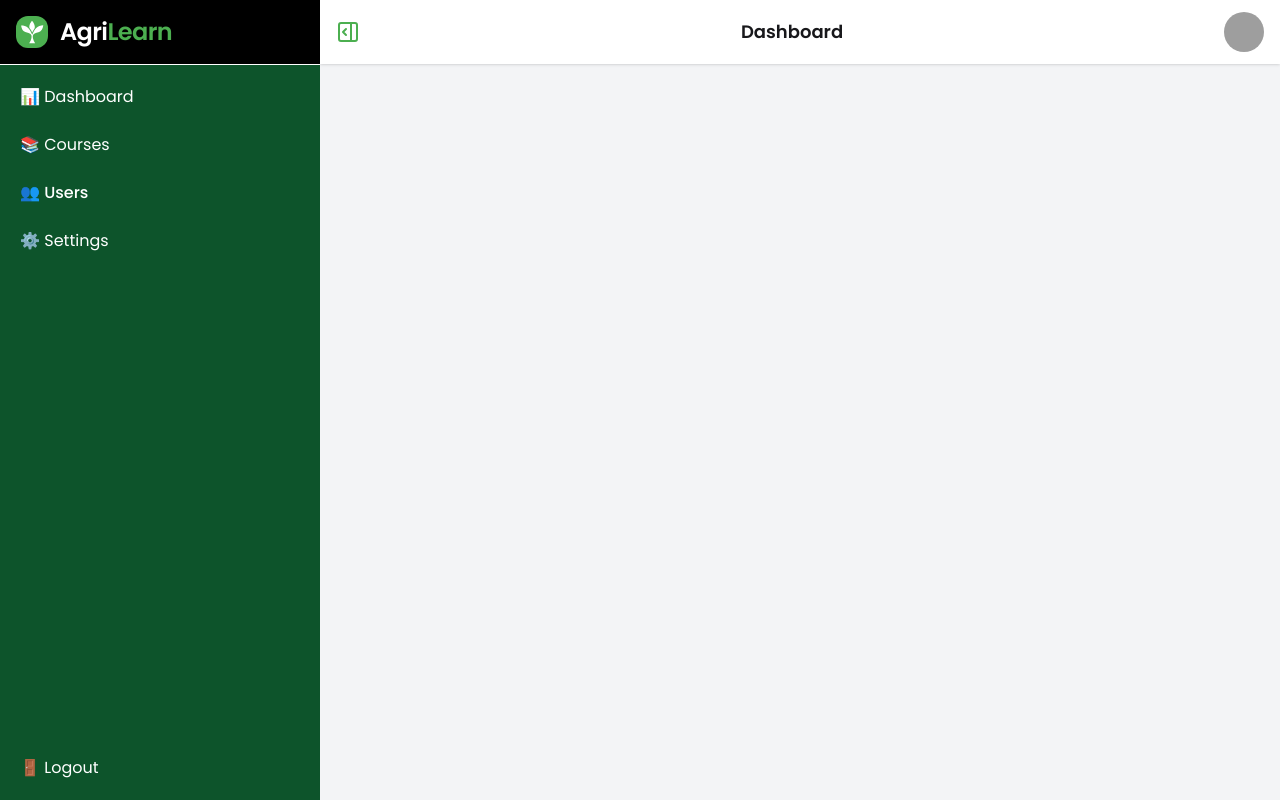
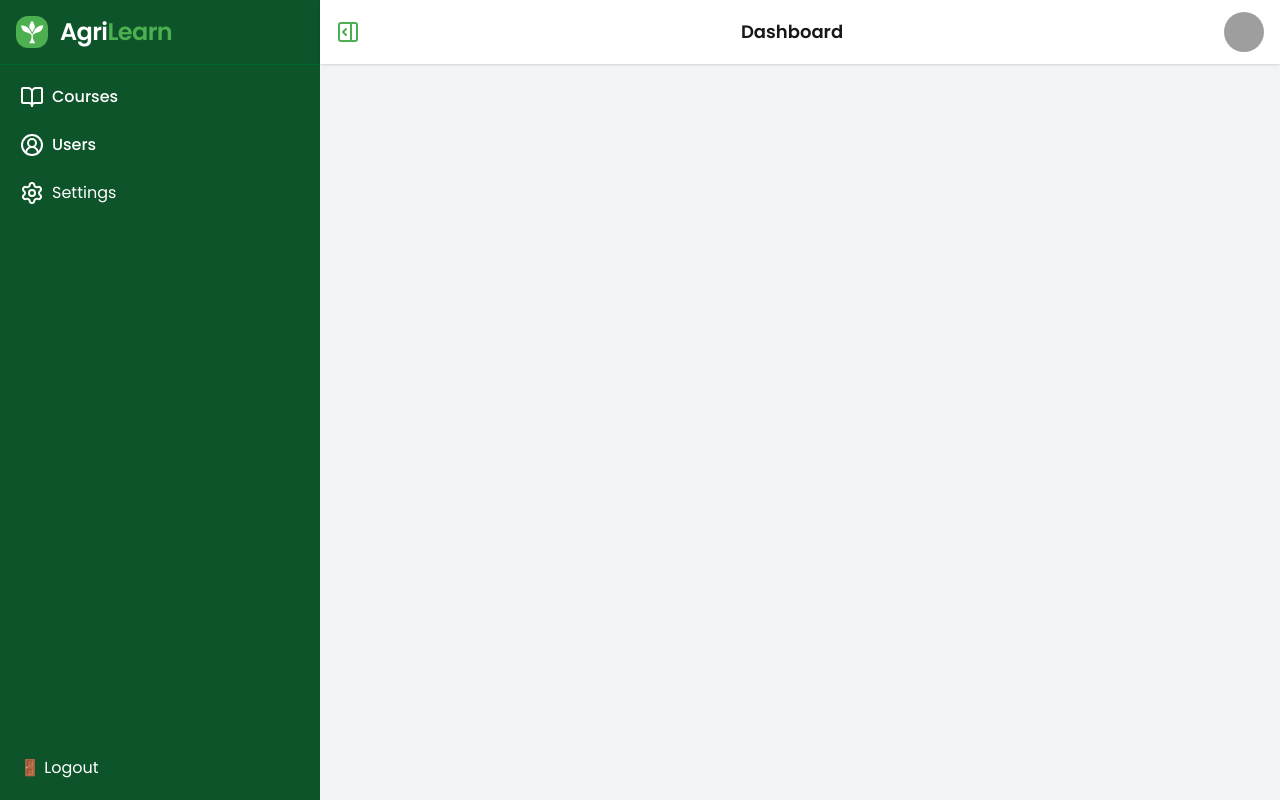
Before and after one commit to bayjidmia/Agrilearn-Platform-Clientside, a React (Vite) app: page /dashboard in a window 1280 px wide. Both pictures are taken after a click on the button 108 px from the left and 32 px from the top of the page. Built offline with nearby package versions, Linux system fonts and the light colour scheme; grey boxes are pictures that could not be loaded.

Commit message:
added dashboard icons

```diff
--- a/src/layouts/DashboardLayout.jsx
+++ b/src/layouts/DashboardLayout.jsx
@@ -1,4 +1,13 @@
-import { Menu, PanelLeftOpen, PanelRightOpen, X } from "lucide-react";
+import {
+  BookOpen,
+  CircleUserRound,
+  Cog,
+  Menu,
+  PanelLeftOpen,
+  PanelRightOpen,
+  Settings,
+  X,
+} from "lucide-react";
 import { useState } from "react";
 import { GiSprout } from "react-icons/gi";
 import { Link } from "react-router";
@@ -16,7 +25,7 @@ export default function DashboardLayout() {
         }`}
       >
         <Link to="/">
-          <div className="flex gap-3 bg-black p-4 font-bold text-lg border-b border-white">
+          <div className="flex gap-3  p-4 font-bold text-lg border-b border-green-800">
             <div className="w-8 h-8 rounded-xl bg-[#4CAF50] flex items-center justify-center text-white">
               <GiSprout className="w-6 h-6" />
             </div>
@@ -29,30 +38,42 @@ export default function DashboardLayout() {
         </Link>
 
         <nav className="flex flex-col gap-2 p-3 flex-1">
-          <Link
+          {/* <Link
             to="/dashboard"
             className="hover:bg-green-600 text-white p-2 rounded"
           >
             📊 {isOpen && "Dashboard"}
-          </Link>
+          </Link> */}
           <Link
             to="/dashboard/courses"
             className="hover:bg-green-600 p-2 rounded"
           >
-            📚 {isOpen && "Courses"}
+            <div className="flex">
+              <BookOpen className="inline-block mr-2" />
+
+              {isOpen && (
+                <span className="font-medium text-white ">Courses</span>
+              )}
+            </div>
           </Link>
           <Link
             to="/dashboard/users"
             className="hover:bg-green-600 p-2 rounded"
           >
-            👥{" "}
-            {isOpen && <span className="font-medium text-white ">Users</span>}
+            <div className="flex">
+              <CircleUserRound className="inline-block mr-2" />
+
+              {isOpen && <span className="font-medium text-white ">Users</span>}
+            </div>
           </Link>
           <Link
             to="/dashboard/settings"
             className="hover:bg-green-600 p-2 rounded"
           >
-            ⚙️ {isOpen && "Settings"}
+            <div className="flex">
+              <Settings className="inline-block mr-2" />
+              {isOpen && "Settings"}
+            </div>
           </Link>
         </nav>
         <div className="p-3">
@@ -67,7 +88,7 @@ export default function DashboardLayout() {
         <div className="fixed inset-0 z-50 md:hidden">
           {/* Overlay */}
           <div
-            className="absolute inset-0 bg-black/50"
+            className="absolute inset-0 "
             onClick={() => setIsOpen(false)}
           ></div>
 
@@ -82,7 +103,7 @@ export default function DashboardLayout() {
             </button>
 
             <Link to="/">
-              <div className="flex gap-3 bg-black p-4 font-bold text-lg border-b border-white">
+              <div className="flex gap-3  p-4 font-bold text-lg border-b border-green-800">
                 <div className="w-8 h-8 rounded-xl bg-[#4CAF50] flex items-center justify-center text-white">
                   <GiSprout className="w-6 h-6" />
                 </div>
@@ -93,29 +114,40 @@ export default function DashboardLayout() {
             </Link>
 
             <nav className="flex flex-col gap-2 p-3 flex-1">
-              <Link
+              {/* <Link
                 to="/dashboard"
                 className="hover:bg-green-600 text-white p-2 rounded"
               >
-                📊 Dashboard
-              </Link>
+                Dashboard
+              </Link> */}
               <Link
                 to="/dashboard/courses"
                 className="hover:bg-green-600 p-2 rounded"
               >
-                📚 Courses
+                <div className="flex">
+                  <BookOpen className="inline-block mr-2" />
+
+                  <span className="font-medium text-white ">Courses</span>
+                </div>
               </Link>
               <Link
                 to="/dashboard/users"
                 className="hover:bg-green-600 p-2 rounded"
               >
-                👥 Users
+                <div className="flex">
+                  <CircleUserRound className="inline-block mr-2" />
+
+                  <span className="font-medium text-white ">Users</span>
+                </div>
               </Link>
               <Link
                 to="/dashboard/settings"
                 className="hover:bg-green-600 p-2 rounded"
               >
-                ⚙️ Settings
+                <div className="flex">
+                  <Settings className="inline-block mr-2" />
+                  settings
+                </div>
               </Link>
             </nav>
 
```
